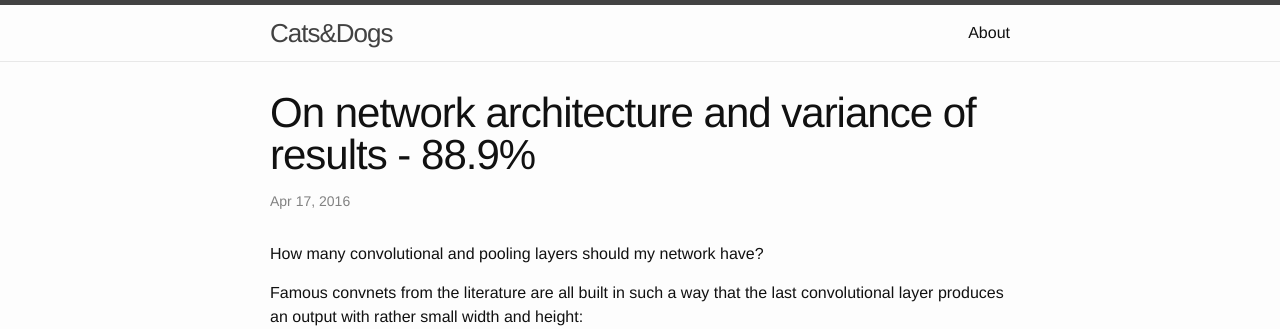
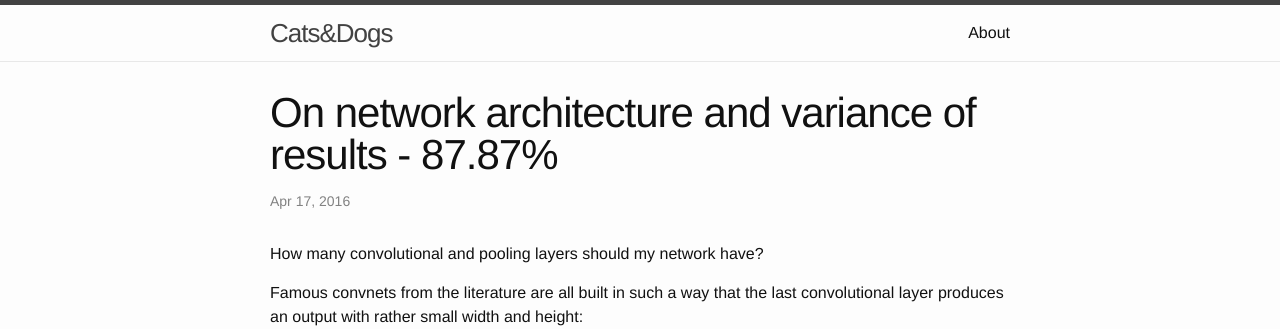
Before and after one commit to rizar/ift6266h16, a Jekyll site: the page built from _posts/2016-04-17-on-network-architecture-and_variance-of-results.markdown, in a window 1280 px wide. Shown: the top 329 px of the page. Built offline with Jekyll 4.4.1, drawn with Linux system fonts in a browser that asks for light colours.

Commit message:
Fix accuracy

```diff
--- a/_posts/2016-04-17-on-network-architecture-and_variance-of-results.markdown
+++ b/_posts/2016-04-17-on-network-architecture-and_variance-of-results.markdown
@@ -1,6 +1,6 @@
 ---
 layout: post
-title:  "On network architecture and variance of results - 88.9%"
+title:  "On network architecture and variance of results - 87.87%"
 date:   2016-04-17 12:46:00
 categories: jekyll update
 ---
```
